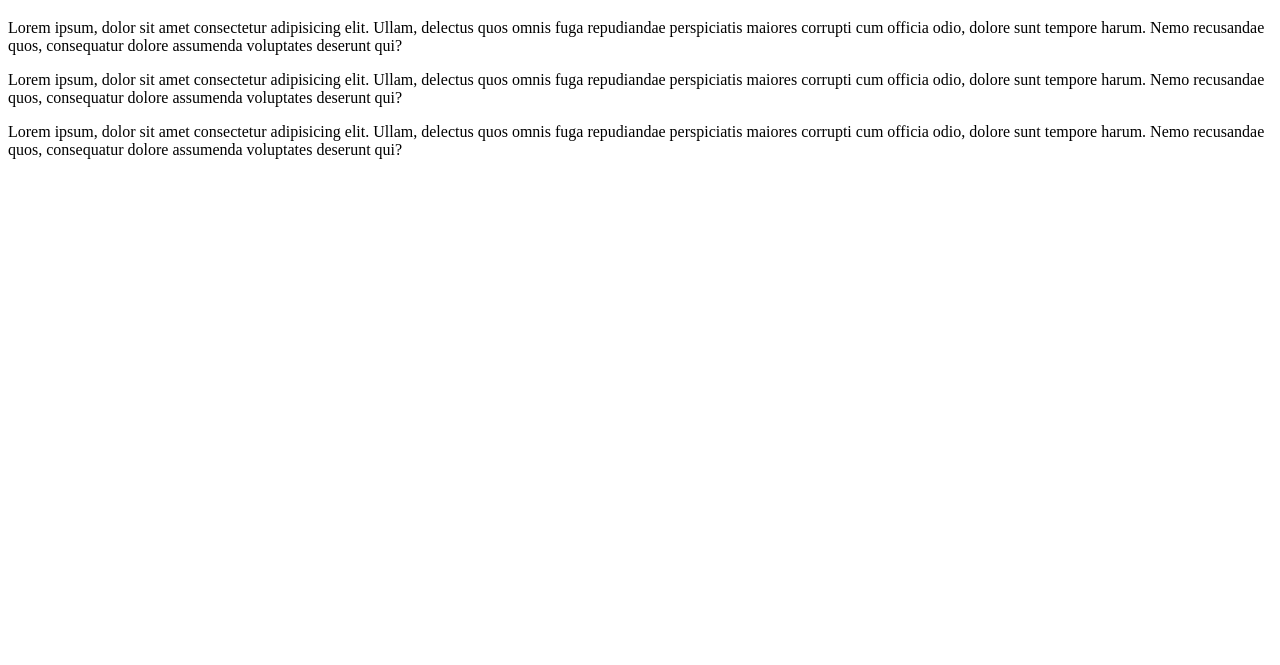
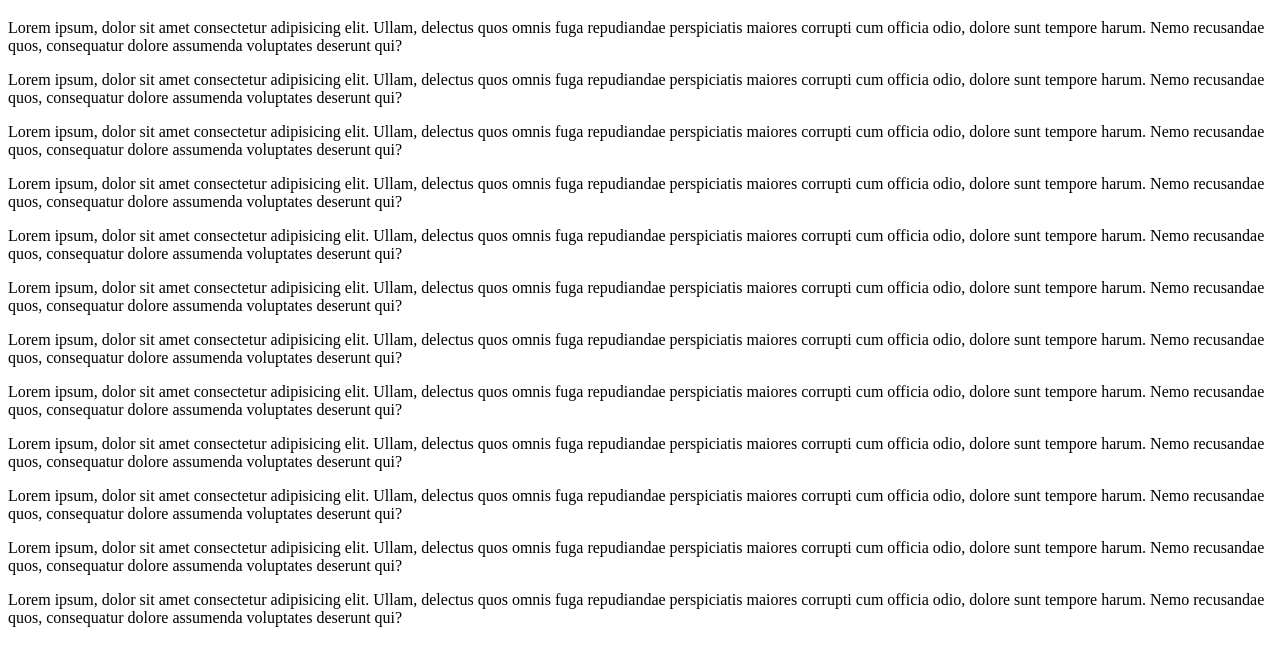
Before and after one commit to pattesting2021/hello, a plain HTML site: page index.html in a window 1280 px wide. Shown: the part 61-726 px from the top of the page. Drawn offline with Linux system fonts and the light colour scheme.

Commit message:
This includes all the files

```diff
--- a/index.html
+++ b/index.html
@@ -11,5 +11,14 @@
     <p>Lorem ipsum, dolor sit amet consectetur adipisicing elit. Ullam, delectus quos omnis fuga repudiandae perspiciatis maiores corrupti cum officia odio, dolore sunt tempore harum. Nemo recusandae quos, consequatur dolore assumenda voluptates deserunt qui?</p>
     <p>Lorem ipsum, dolor sit amet consectetur adipisicing elit. Ullam, delectus quos omnis fuga repudiandae perspiciatis maiores corrupti cum officia odio, dolore sunt tempore harum. Nemo recusandae quos, consequatur dolore assumenda voluptates deserunt qui?</p>
     <p>Lorem ipsum, dolor sit amet consectetur adipisicing elit. Ullam, delectus quos omnis fuga repudiandae perspiciatis maiores corrupti cum officia odio, dolore sunt tempore harum. Nemo recusandae quos, consequatur dolore assumenda voluptates deserunt qui?</p>
+    <p>Lorem ipsum, dolor sit amet consectetur adipisicing elit. Ullam, delectus quos omnis fuga repudiandae perspiciatis maiores corrupti cum officia odio, dolore sunt tempore harum. Nemo recusandae quos, consequatur dolore assumenda voluptates deserunt qui?</p>
+    <p>Lorem ipsum, dolor sit amet consectetur adipisicing elit. Ullam, delectus quos omnis fuga repudiandae perspiciatis maiores corrupti cum officia odio, dolore sunt tempore harum. Nemo recusandae quos, consequatur dolore assumenda voluptates deserunt qui?</p>
+    <p>Lorem ipsum, dolor sit amet consectetur adipisicing elit. Ullam, delectus quos omnis fuga repudiandae perspiciatis maiores corrupti cum officia odio, dolore sunt tempore harum. Nemo recusandae quos, consequatur dolore assumenda voluptates deserunt qui?</p>
+    <p>Lorem ipsum, dolor sit amet consectetur adipisicing elit. Ullam, delectus quos omnis fuga repudiandae perspiciatis maiores corrupti cum officia odio, dolore sunt tempore harum. Nemo recusandae quos, consequatur dolore assumenda voluptates deserunt qui?</p>
+    <p>Lorem ipsum, dolor sit amet consectetur adipisicing elit. Ullam, delectus quos omnis fuga repudiandae perspiciatis maiores corrupti cum officia odio, dolore sunt tempore harum. Nemo recusandae quos, consequatur dolore assumenda voluptates deserunt qui?</p>
+    <p>Lorem ipsum, dolor sit amet consectetur adipisicing elit. Ullam, delectus quos omnis fuga repudiandae perspiciatis maiores corrupti cum officia odio, dolore sunt tempore harum. Nemo recusandae quos, consequatur dolore assumenda voluptates deserunt qui?</p>
+    <p>Lorem ipsum, dolor sit amet consectetur adipisicing elit. Ullam, delectus quos omnis fuga repudiandae perspiciatis maiores corrupti cum officia odio, dolore sunt tempore harum. Nemo recusandae quos, consequatur dolore assumenda voluptates deserunt qui?</p>
+    <p>Lorem ipsum, dolor sit amet consectetur adipisicing elit. Ullam, delectus quos omnis fuga repudiandae perspiciatis maiores corrupti cum officia odio, dolore sunt tempore harum. Nemo recusandae quos, consequatur dolore assumenda voluptates deserunt qui?</p>
+    <p>Lorem ipsum, dolor sit amet consectetur adipisicing elit. Ullam, delectus quos omnis fuga repudiandae perspiciatis maiores corrupti cum officia odio, dolore sunt tempore harum. Nemo recusandae quos, consequatur dolore assumenda voluptates deserunt qui?</p>
 </body>
 </html>
```
